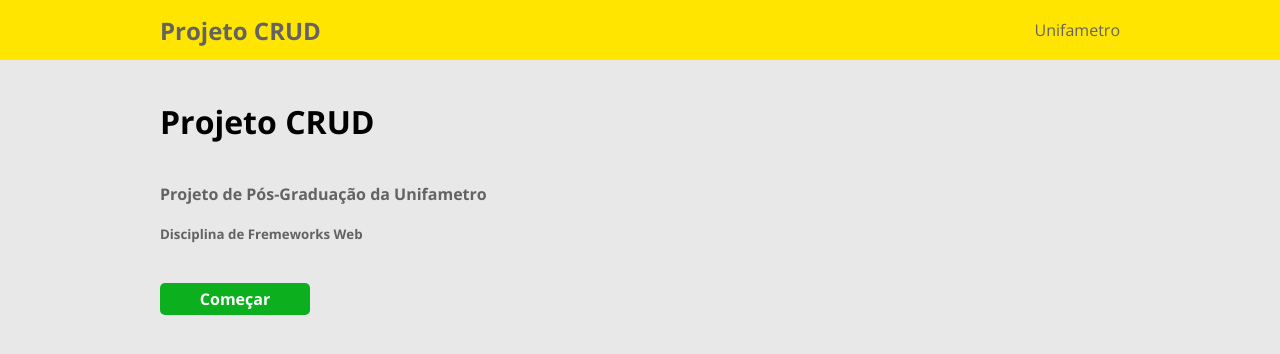
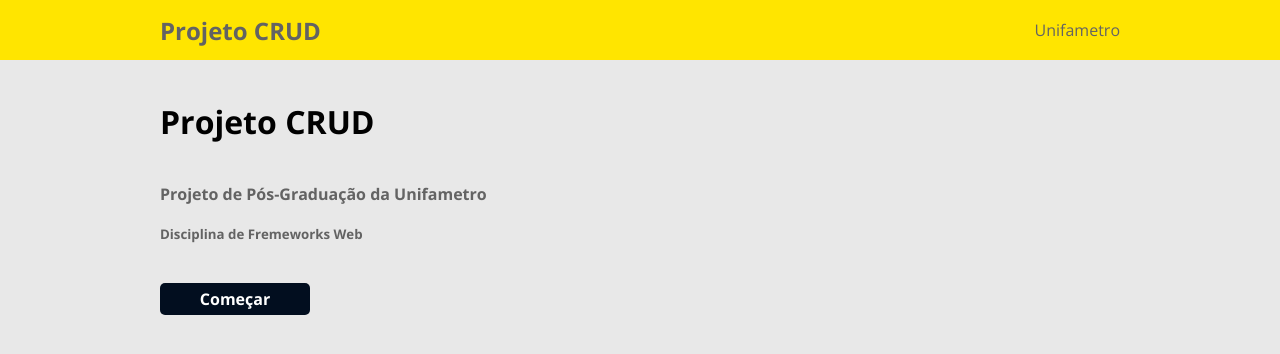
Before and after one commit to matheuscmf/pos-unifametro-dev-web, a React (Vite) app in the folder frontend/: page / in a window 1280 px wide. Shown: the top 354 px of the page. Built offline with nearby package versions, Linux system fonts and the light colour scheme; no server answers.

Commit message:
color btn primary

```diff
--- a/frontend/src/index.css
+++ b/frontend/src/index.css
@@ -10,7 +10,7 @@
   --pag-color-card-bg: #fff;
   --pag-color-card-border: #d9d9d9;
 
-  --pag-color-btn-primary: #0caf1d;
+  --pag-color-btn-primary: #020e1f;
   --pag-color-btn-secondary: #f33;
 
   --pag-color-font-primary: #636363;
```
